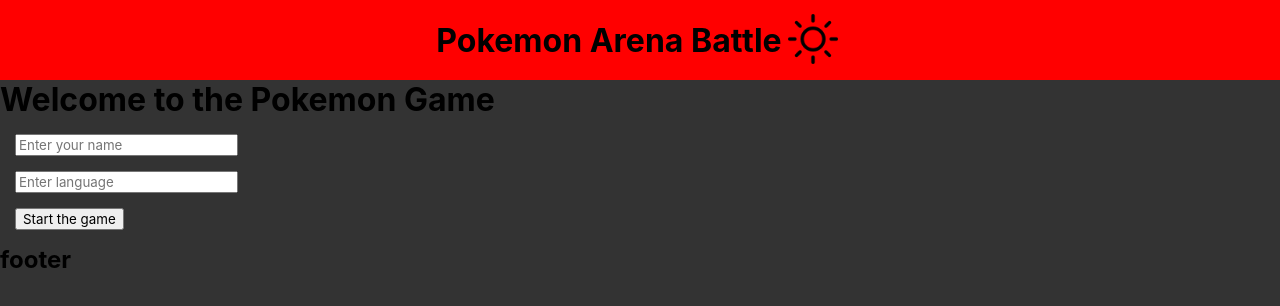
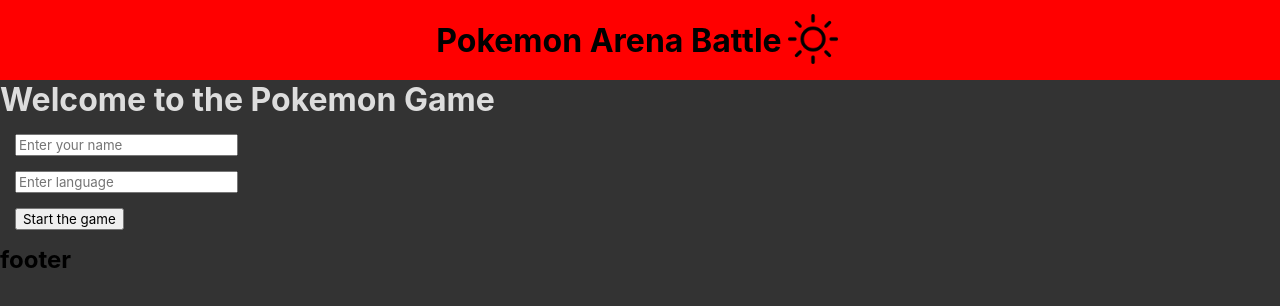
Before and after one commit to agonsant/curso-ultima-milla, a React (Create React App) app in the folder group-challenges/pokemon-arena-group-01/front-end/: page / in a window 1280 px wide. Shown: the top 306 px of the page. Built offline with nearby package versions, Linux system fonts and the light colour scheme; no server answers.

Commit message:
added night mode to all pages

```diff
--- a/group-challenges/pokemon-arena-group-01/front-end/src/pages/ArenaPage.tsx
+++ b/group-challenges/pokemon-arena-group-01/front-end/src/pages/ArenaPage.tsx
@@ -4,15 +4,14 @@ import { UserContext } from '../store/context/userContext';
 import Loading from '../components/Loading';
 import getOneRandomPokemon from '../helpers/getOneRandomPokemon';
 import { RandomPokemon } from '../models/randomPokemon-model';
+import { ThemeContext } from '../store/context/ThemeContext';
 
 
 const ArenaPage = () => {
+    const {isNightModeOn} = useContext(ThemeContext);
     const user = useContext(UserContext);
-
     const [randomPokemon, setRandomPokemon] = useState<RandomPokemon>();
-
     const [isLoading, setLoading] = useState(false);
-
 
     useEffect(() => {
         setLoading(true);
@@ -32,9 +31,9 @@ const ArenaPage = () => {
         });
     };
 
-
     return (
         <>
+        <div className={`"arena-page" ${isNightModeOn ? "background-night text-night" : "background-light text-light"}`}>
         <h2>Arena Page</h2>
            <p> Player's name: {user?.name} </p>
            <p> Game language: {user?.language} </p>
@@ -57,10 +56,8 @@ const ArenaPage = () => {
             }
             <p>stat effort: { randomPokemon?.stats?.map(stat => stat.effort) }</p>
         </div>
-
         }
-
-
+        </div>
         </>
     )
 };
--- a/group-challenges/pokemon-arena-group-01/front-end/src/pages/HomePage.tsx
+++ b/group-challenges/pokemon-arena-group-01/front-end/src/pages/HomePage.tsx
@@ -1,4 +1,4 @@
-import React, {useContext, useState} from 'react';
+import React, {useContext} from 'react';
 import { useNavigate } from "react-router";
 import { ThemeContext } from '../store/context/ThemeContext';
 
@@ -8,7 +8,6 @@ import "./HomePage.scss";
 const HomePage: React.FC = (): JSX.Element => {
 
   const {isNightModeOn} = useContext(ThemeContext);
-  const [userData, setUserData] = useState<{name: string, language: string}|null>(null);
   const { setUser } = useContext(UserContext);
 
   const navigate = useNavigate();
@@ -22,7 +21,7 @@ const HomePage: React.FC = (): JSX.Element => {
   };
 
   return (
-      <div className={`"home-page" ${isNightModeOn ? "background-night" : "background-light"}`}>
+      <div className={`"home-page" ${isNightModeOn ? "background-night text-night" : "background-light text-light"}`}>
         <h1 className="home-page__title"> Welcome to the Pokemon Game </h1>
         <form className="home-page__form" onSubmit={onSubmitData}>
             <div className="home-page__user home-page__item">
--- a/group-challenges/pokemon-arena-group-01/front-end/src/pages/NotFoundPage.tsx
+++ b/group-challenges/pokemon-arena-group-01/front-end/src/pages/NotFoundPage.tsx
@@ -1,13 +1,18 @@
+import { useContext } from "react";
 import { NavLink } from "react-router-dom";
+import { ThemeContext } from "../store/context/ThemeContext";
 
 const NotFoundPage = ()=> {
+  const {isNightModeOn} = useContext(ThemeContext);
   return (
     <>
+    <div className={`"not-found-page" ${isNightModeOn ? "background-night text-night" : "background-light text-light"}`}>
     <h2>Page not found</h2>
     <p>Please go back to the home page</p>
     <NavLink to="/">
       Home
     </NavLink>
+    </div>
     </>
 )
 }
--- a/group-challenges/pokemon-arena-group-01/front-end/src/pages/RankingPage.tsx
+++ b/group-challenges/pokemon-arena-group-01/front-end/src/pages/RankingPage.tsx
@@ -1,7 +1,13 @@
+import { useContext } from "react";
+import { ThemeContext } from "../store/context/ThemeContext";
+
 const RankingPage = () => {
+  const {isNightModeOn} = useContext(ThemeContext);
     return (
         <>
+        <div className={`"arena-page" ${isNightModeOn ? "background-night text-night" : "background-light text-light"}`}>
         <h2>Ranking Page</h2>
+        </div>
         </>
     )
 };
```
